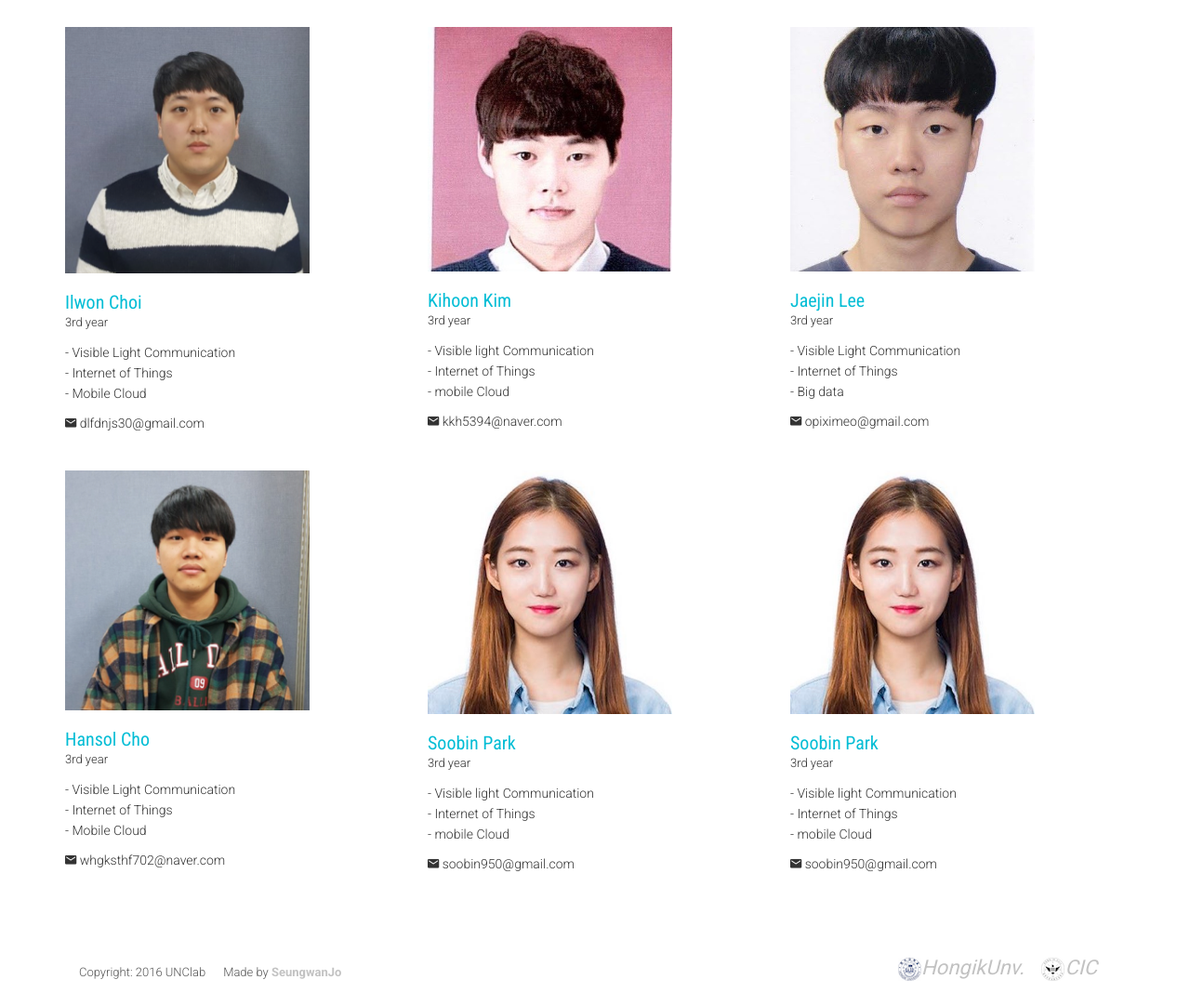
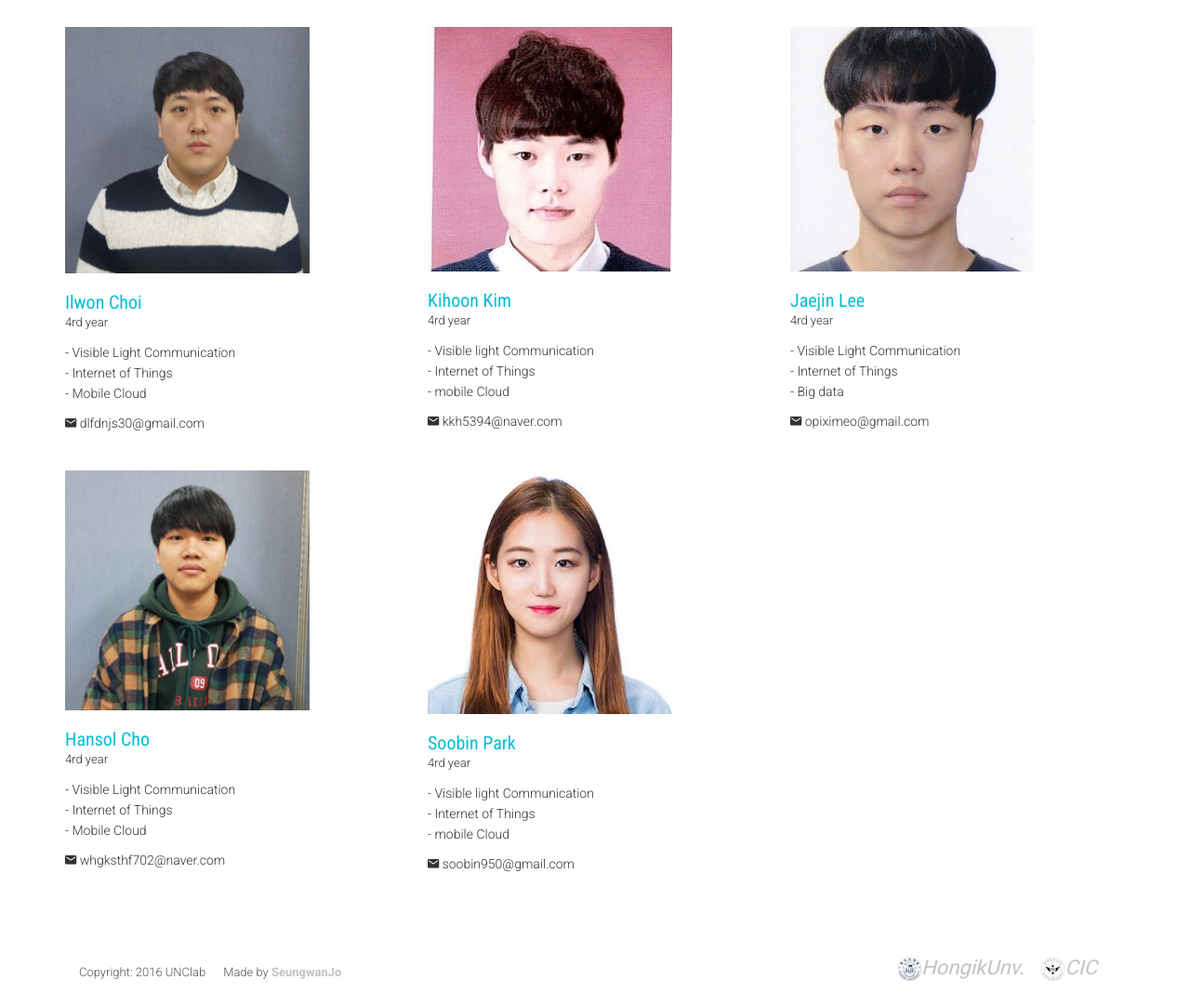
Before and after one commit to luk951202/UNClabhomepage, a PHP site: page /UndergraduateStudents.php in a window 1280 px wide. Shown: the part 395-1477 px from the top of the page at 93% size. Run offline with PHP 8.4, Linux system fonts and the light colour scheme; some libraries are stand-ins or nearby versions; some web fonts are replaced.

Commit message:
UndergraduateStudents 완료

```diff
--- a/public_html/UndergraduateStudents.php
+++ b/public_html/UndergraduateStudents.php
@@ -106,7 +106,7 @@ Header Section Start
                         <img src="images/team/ilwon.jpg" class="team-pic" alt="">
                     </div>
                     <h3 class="team_name">Ilwon Choi </h3>
-                    <p class="team_designation">3rd year</p>
+                    <p class="team_designation">4rd year</p>
                     <p class="team_text">- Visible Light Communication<br>
                         - Internet of Things<br>
                         - Mobile Cloud</p>
@@ -123,7 +123,7 @@ Header Section Start
                         <img src="images/team/mrkim.jpg" class="team-pic" alt="">
                     </div>
                     <h3 class="team_name">Kihoon Kim </h3>
-                    <p class="team_designation">3rd year</p>
+                    <p class="team_designation">4rd year</p>
                     <p class="team_text">- Visible light Communication<br>
                         - Internet of Things<br>
                         - mobile Cloud</p>
@@ -139,7 +139,7 @@ Header Section Start
                         <img src="images/team/jaejin.jpg" class="team-pic" alt="">
                     </div>
                     <h3 class="team_name">Jaejin Lee</h3>
-                    <p class="team_designation">3rd year</p>
+                    <p class="team_designation">4rd year</p>
                     <p class="team_text"> - Visible Light Communication
                     <br>- Internet of Things
                     <br>- Big data
@@ -160,7 +160,7 @@ Header Section Start
                         <img src="images/team/hansol.jpg" class="team-pic" alt="">
                     </div>
                     <h3 class="team_name">Hansol Cho </h3>
-                    <p class="team_designation">3rd year</p>
+                    <p class="team_designation">4rd year</p>
                     <p class="team_text">- Visible Light Communication<br>
                         - Internet of Things<br>
                         - Mobile Cloud</p>
@@ -177,23 +177,7 @@ Header Section Start
                         <img src="images/team/soobin.jpg" class="team-pic" alt="">
                     </div>
                     <h3 class="team_name">Soobin Park </h3>
-                    <p class="team_designation">3rd year</p>
-                    <p class="team_text">- Visible light Communication<br>
-                        - Internet of Things<br>
-                        - mobile Cloud</p>
-                    <p>
-                        <i class="ion-android-mail"></i>  soobin950@gmail.com
-                    </p>
-                </div>
-            </div>
-            <div class="col-md-1"></div>
-            <div class="col-sm-3">
-                <div class="team-member   "  >
-                    <div class="team-img">
-                        <img src="images/team/soobin.jpg" class="team-pic" alt="">
-                    </div>
-                    <h3 class="team_name">Soobin Park </h3>
-                    <p class="team_designation">3rd year</p>
+                    <p class="team_designation">4rd year</p>
                     <p class="team_text">- Visible light Communication<br>
                         - Internet of Things<br>
                         - mobile Cloud</p>
```
